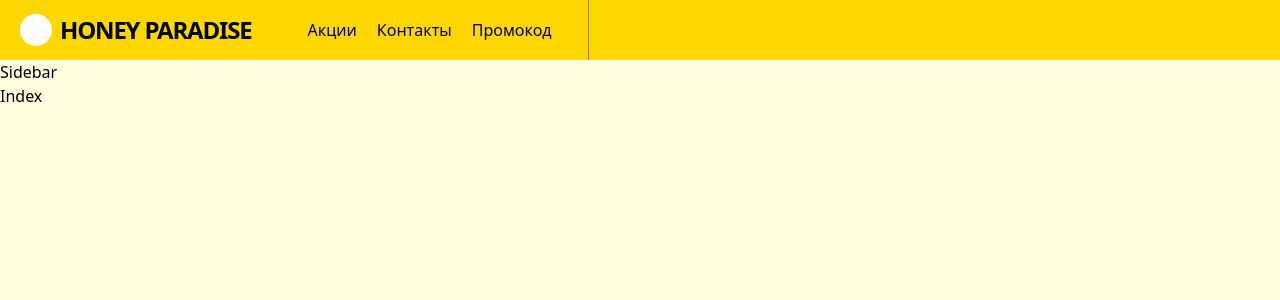
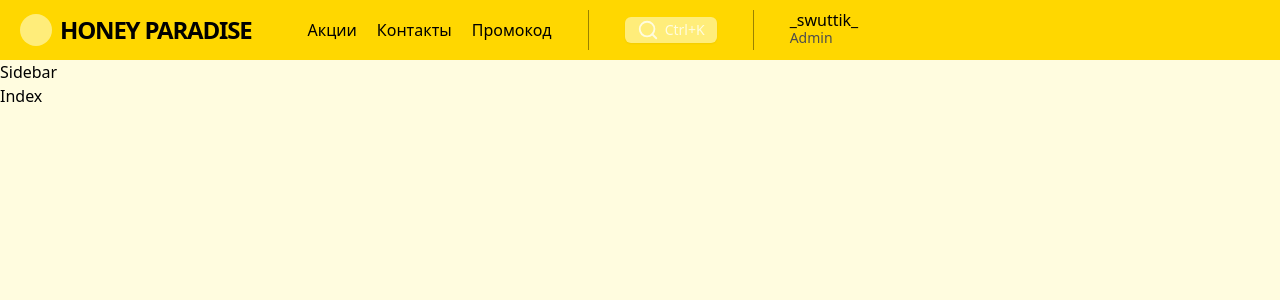
Before and after one commit to Svat-dev/honey-paradise, a Next.js app in the folder honey-paradise-client/: page / in a window 1280 px wide. Shown: the top 300 px of the page. Built offline with nearby package versions, Linux system fonts and the light colour scheme; no server answers.

Commit message:
Css Variables Updated

```diff
--- a/honey-paradise-client/src/components/layouts/-header/Header.tsx
+++ b/honey-paradise-client/src/components/layouts/-header/Header.tsx
@@ -1,5 +1,7 @@
 import type { FC } from "react";
 import { LeftPart } from "./components/LeftPart";
+import { MiddlePart } from "./components/MiddlePart";
+import { RightPart } from "./components/RightPart";
 import { Separator } from "@/components/ui";
 
 interface IHeader {}
@@ -10,7 +12,13 @@ const Header: FC<IHeader> = ({}) => {
 			<div className="tw-px-5 tw-h-full tw-flex tw-items-center">
 				<LeftPart />
 
-				<Separator orientation="vertical" className="tw-ml-9 tw-h-11" />
+				<Separator orientation="vertical" className="tw-mx-9 !tw-h-10" />
+
+				<MiddlePart />
+
+				<Separator orientation="vertical" className="tw-mx-9 !tw-h-10" />
+
+				<RightPart />
 			</div>
 		</header>
 	);
--- a/honey-paradise-client/src/components/layouts/-header/components/MiddlePart.tsx
+++ b/honey-paradise-client/src/components/layouts/-header/components/MiddlePart.tsx
@@ -1,5 +1,15 @@
+import { Button } from "@/components/ui";
+import { SearchIcon } from "lucide-react";
+
 const MiddlePart = () => {
-	return <div></div>;
+	return (
+		<div className="tw-flex tw-flex-row-reverse tw-items-center">
+			<Button variant="secondary" className="tw-px-3 tw-gap-1.5 tw-h-fit tw-py-0.5 tw-rounded-lg">
+				<SearchIcon size={22} />
+				<span className="tw-text-sm">Ctrl+K</span>
+			</Button>
+		</div>
+	);
 };
 
 export { MiddlePart };
--- a/honey-paradise-client/src/components/layouts/-header/components/RightPart.tsx
+++ b/honey-paradise-client/src/components/layouts/-header/components/RightPart.tsx
@@ -1,5 +1,12 @@
 const RightPart = () => {
-	return <div>RightPart</div>;
+	return (
+		<div>
+			<div className="tw-flex tw-flex-col tw-leading-4">
+				<span>_swuttik_</span>
+				<span className="tw-text-sm tw-text-muted">Admin</span>
+			</div>
+		</div>
+	);
 };
 
 export { RightPart };
--- /dev/null
+++ b/honey-paradise-client/src/components/ui/button.tsx
@@ -0,0 +1,35 @@
+import { Slot } from "@radix-ui/react-slot";
+import { cva, type VariantProps } from "class-variance-authority";
+
+import { cn } from "@utils/base";
+import { forwardRef } from "react";
+
+const buttonVariants = cva(
+	"tw-inline-flex tw-items-center tw-justify-center tw-whitespace-nowrap tw-rounded-md tw-text-sm tw-font-medium tw-transition-colors focus-visible:tw-outline-none focus-visible:tw-ring-1 focus-visible:tw-ring-ring disabled:tw-pointer-events-none disabled:tw-opacity-50 [&_svg]:tw-pointer-events-none",
+	{
+		variants: {
+			variant: {
+				default: "tw-bg-primary tw-text-primary-foreground tw-shadow hover:tw-bg-primary/90",
+				outline: "tw-border tw-border-input tw-bg-background tw-shadow-sm hover:tw-bg-accent",
+				secondary: "tw-bg-secondary tw-text-secondary-foreground tw-shadow-sm hover:tw-bg-secondary/80", // тут закончил
+				ghost: "hover:tw-bg-accent hover:tw-text-accent-foreground",
+				link: "tw-text-primary tw-underline-offset-4 hover:tw-underline",
+			},
+		},
+		defaultVariants: {
+			variant: "default",
+		},
+	}
+);
+
+export interface ButtonProps extends React.ButtonHTMLAttributes<HTMLButtonElement>, VariantProps<typeof buttonVariants> {
+	asChild?: boolean;
+}
+
+const Button = forwardRef<HTMLButtonElement, ButtonProps>(({ className, variant, asChild = false, ...props }, ref) => {
+	const Comp = asChild ? Slot : "button";
+	return <Comp className={cn(buttonVariants({ variant, className }))} ref={ref} {...props} />;
+});
+Button.displayName = "Button";
+
+export { Button, buttonVariants };
--- a/honey-paradise-client/src/components/ui/index.ts
+++ b/honey-paradise-client/src/components/ui/index.ts
@@ -1,2 +1,3 @@
+export * from "./button";
 export * from "./separator";
 export * from "./title";
--- a/honey-paradise-client/src/shared/lib/styles/global.scss
+++ b/honey-paradise-client/src/shared/lib/styles/global.scss
@@ -28,7 +28,7 @@ body#none-scrollable {
 		// @apply border-border;
 	}
 	body {
-		@apply tw-bg-secondary-darker tw-text-black;
+		@apply tw-bg-background tw-text-black;
 	}
 }
 
--- a/honey-paradise-client/src/shared/lib/styles/vars.scss
+++ b/honey-paradise-client/src/shared/lib/styles/vars.scss
@@ -1,23 +1,39 @@
 @layer base {
 	:root {
-		--primary: #ffd700;
-		--primary-foreground: #ffed7a;
-		--secondary: #fefefe;
-		--secondary-yellow: #fffcdf;
-		--secondary-yellow-muted: #fffcdfd9;
-		--muted: #4d4d4d;
+		--primary: 255, 215, 0, 1;
+		--primary-foreground: 22, 22, 22, 1;
+
+		--accent: 1;
+		--accent-foreground: 1;
+
+		--secondary: 255, 237, 122, 1;
+		// --test: rgba(255, 237, 122, 1);
+		--secondary-foreground: 255, 252, 223, 1;
+
+		--muted: 77, 77, 77, 1;
+
+		--input: 29, 29, 29, 1;
+		--background: 255, 252, 223, 1;
 	}
 }
 
 @layer base {
 	@media (prefers-color-scheme: dark) {
 		:root {
-			--primary: #ffd700;
-			--primary-foreground: #ffed7a;
-			--secondary: #fefefe;
-			--secondary-yellow: #fffcdf;
-			--secondary-yellow-muted: #fffcdfd9;
-			--muted: #4d4d4d;
+			--primary: 255, 215, 0, 1;
+			--primary-foreground: 22, 22, 22, 1;
+
+			--accent: 1;
+			--accent-foreground: 1;
+
+			--secondary: 255, 237, 122, 1;
+			// --test: rgba(0,0,0,1);
+			--secondary-foreground: 0, 0, 0, 1;
+
+			--muted: 77, 77, 77, 1;
+
+			--input: 29, 29, 29, 1;
+			--background: 255, 252, 223, 1;
 		}
 	}
 }
--- a/honey-paradise-client/tailwind.config.ts
+++ b/honey-paradise-client/tailwind.config.ts
@@ -15,17 +15,22 @@ export default {
 		extend: {
 			colors: {
 				primary: {
-					DEFAULT: "var(--primary)",
-					foreground: "var(--primary-foreground)",
+					DEFAULT: "rgba(var(--primary))",
+					foreground: "rgba(var(--primary-foreground))",
+				},
+				accent: {
+					DEFAULT: "rgba(var(--accent))",
+					foreground: "rgba(var(--accent-foreground))",
 				},
 				secondary: {
-					DEFAULT: "var(--secondary)",
-					darker: "var(--secondary-yellow)",
-					dark: "var(--secondary-yellow-muted)",
+					DEFAULT: "rgba(var(--secondary))",
+					foreground: "rgba(var(--secondary-foreground))",
 				},
 				muted: {
-					DEFAULT: "var(--muted)",
+					DEFAULT: "rgba(var(--muted))",
 				},
+				input: "rgba(var(--input))",
+				background: "rgba(var(--background))",
 			},
 			transitionDuration: {
 				DEFAULT: "300ms",
```
Also changed, not shown: honey-paradise-client/components.json.
